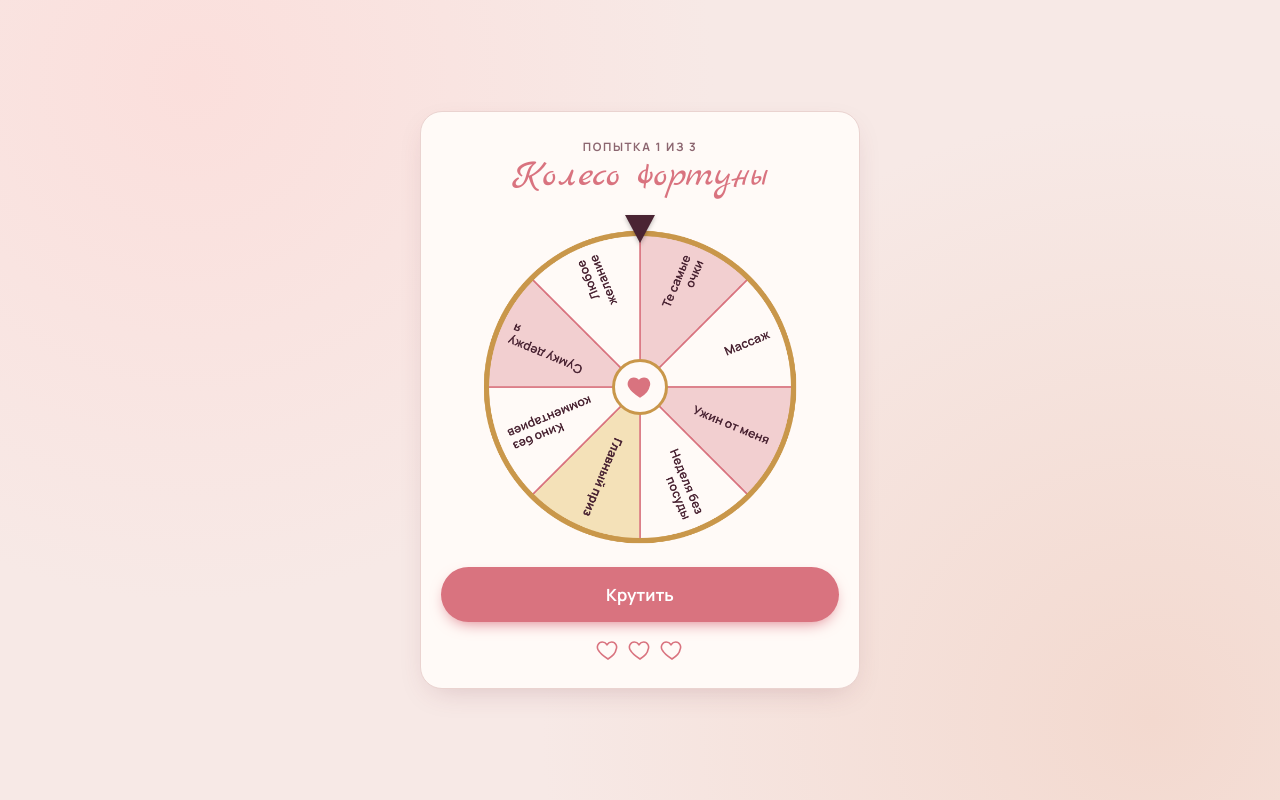
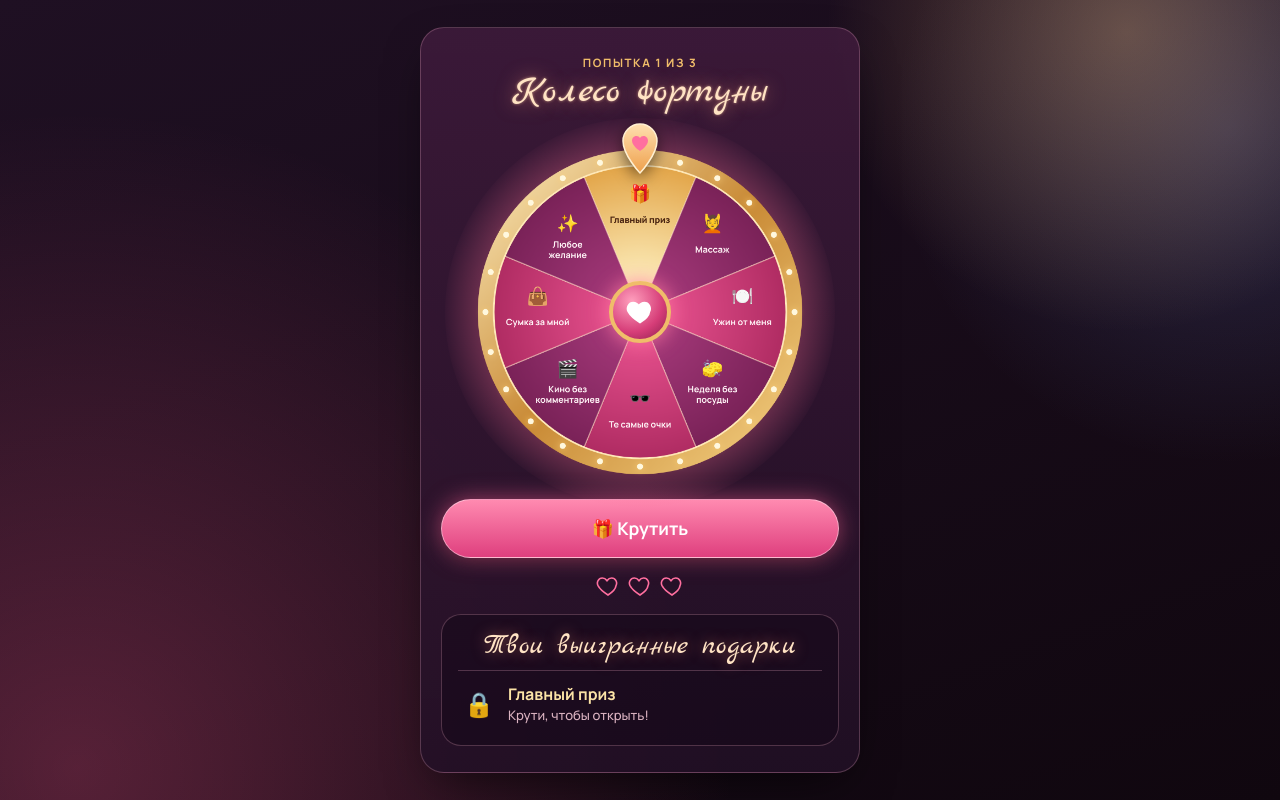
Before and after one commit to Roman-star777/birthday-wheel, a plain HTML site: page index.html in a window 1280 px wide. Both pictures are taken after a click on the button "Начать игру". Drawn offline with Linux system fonts and the light colour scheme.

Commit message:
Dark romantic restyle with glowing wheel and prizes panel
Co-Authored-By: Claude Sonnet 5.5 <noreply@anthropic.com>
Claude-Session: https://claude.ai/code/session_01KML9HxkX4CnSja3BnUJuji

```diff
--- a/index.html
+++ b/index.html
@@ -8,38 +8,40 @@
 <link rel="preconnect" href="https://fonts.googleapis.com">
 <link rel="stylesheet" href="https://fonts.googleapis.com/css2?family=Marck+Script&family=Manrope:wght@400;500;700;800&display=swap">
 <style>
-/* Layout: one phone-width column; a blush card with a big wheel in the middle. Single light look by choice. */
+/* Тёмная романтичная тема: светящееся колесо, золотой сектор сверху, панель выигранных подарков. Одна колонка под телефон. */
 :root{
-  color-scheme:light;
-  --bg:#f7e9e6; --paper:#fffaf7; --ink:#4a2433; --muted:#8c6670;
-  --rose:#d9737f; --rose-soft:#f2cfd0; --gold:#c9974a; --gold-soft:#f4e1b8; --peach:#f6dccb; --line:#ead3d0;
+  color-scheme:dark;
+  --bg:#150a18; --paper:#2a1431; --ink:#fdeef2; --muted:#dbb3c1;
+  --rose:#ff6f9f; --rose-soft:#5c2347; --gold:#f0bd6a; --gold-soft:#fbe3a6; --line:rgba(255,184,208,.24);
   --f-display:"Marck Script","Segoe Script",cursive;
   --f-body:"Manrope",system-ui,-apple-system,"Segoe UI",sans-serif;
 }
 *{box-sizing:border-box}
+html{background:#150a18}
 html,body{height:100%;margin:0}
-body{background:var(--bg);color:var(--ink);font-family:var(--f-body);font-size:16px;line-height:1.5;
+body{background-color:#150a18;color:var(--ink);font-family:var(--f-body);font-size:16px;line-height:1.5;
   padding:20px 16px;
   padding-left:max(16px,env(safe-area-inset-left,0px));padding-right:max(16px,env(safe-area-inset-right,0px));
   padding-top:max(20px,env(safe-area-inset-top,0px));padding-bottom:max(20px,env(safe-area-inset-bottom,0px));
-  background-image:radial-gradient(circle at 15% 10%,#fbdfdc 0,transparent 40%),radial-gradient(circle at 90% 90%,#f3d9cf 0,transparent 45%)}
+  background-image:radial-gradient(circle at 88% 4%,rgba(255,196,120,.30) 0,transparent 22%),radial-gradient(circle at 96% 16%,rgba(130,160,255,.20) 0,transparent 24%),radial-gradient(circle at 6% 96%,rgba(255,90,140,.28) 0,transparent 46%),linear-gradient(160deg,#1f1023,#10070f);
+  background-repeat:no-repeat;background-size:100% 100%}
 .app{max-width:440px;margin:0 auto;min-height:100%;display:flex;flex-direction:column;justify-content:center}
-.card{background:var(--paper);border-radius:22px;padding:26px 20px;box-shadow:0 10px 30px -12px rgba(120,50,70,.25);border:1px solid var(--line)}
-h1,h2{font-family:var(--f-display);font-weight:400;text-wrap:balance;margin:0;line-height:1.1}
-h1{font-size:3rem;color:var(--rose)}
-h2{font-size:2.4rem;color:var(--rose)}
-.eyebrow{font-size:.72rem;letter-spacing:.14em;text-transform:uppercase;color:var(--muted);font-weight:700}
+.card{background:linear-gradient(180deg,rgba(66,28,62,.80),rgba(34,16,38,.86));border-radius:24px;padding:26px 20px;box-shadow:0 18px 50px -18px rgba(0,0,0,.75);border:1px solid var(--line)}
+h1,h2{font-family:var(--f-display);font-weight:400;text-wrap:balance;margin:0;line-height:1.1;color:#ffe3c4;text-shadow:0 0 18px rgba(255,150,120,.6),0 0 3px rgba(255,210,170,.6)}
+h1{font-size:3rem}
+h2{font-size:2.4rem}
+.eyebrow{font-size:.72rem;letter-spacing:.14em;text-transform:uppercase;color:var(--gold);font-weight:700}
 p{margin:0}
 .stack{display:flex;flex-direction:column}
 .stack > * + *{margin-top:16px}
 .center{text-align:center}
 button{font:inherit;cursor:pointer;border:none}
 button:focus-visible{outline:3px solid var(--gold);outline-offset:2px}
-.btn{background:var(--rose);color:#fff;font-weight:700;padding:15px 22px;border-radius:999px;font-size:1.05rem;box-shadow:0 6px 16px -6px var(--rose);transition:transform .15s}
+.btn{background:linear-gradient(180deg,#ff8ab0,#df3f7e);color:#fff;font-weight:700;padding:15px 22px;border-radius:999px;font-size:1.1rem;border:1px solid rgba(255,225,235,.55);box-shadow:0 0 22px rgba(255,100,150,.55),0 8px 18px -8px rgba(0,0,0,.65);transition:transform .15s}
 .btn:active{transform:scale(.97)}
 .btn:disabled{opacity:.5;cursor:default}
 .btn-ghost{background:transparent;color:var(--muted);font-weight:600;padding:10px;font-size:.92rem;text-decoration:underline;text-underline-offset:3px;align-self:center}
-.sig{font-family:var(--f-display);font-size:1.6rem;color:var(--ink)}
+.sig{font-family:var(--f-display);font-size:1.6rem;color:#ffe3c4}
 
 /* attempts */
 .hearts{display:flex;justify-content:center}
@@ -47,34 +49,48 @@ button:focus-visible{outline:3px solid var(--gold);outline-offset:2px}
 .hearts span{width:24px;height:24px;display:block}
 
 /* wheel */
-.stack > .wheel-wrap{margin:30px auto 4px}
-.wheel-wrap{position:relative;width:100%;max-width:320px}
+.stack > .wheel-wrap{margin:34px auto 6px}
+.wheel-wrap{position:relative;z-index:0;width:100%;max-width:330px}
 .wheel-wrap::before{content:"";display:block;padding-top:100%}
+.wheel-wrap::after{content:"";position:absolute;left:-9%;top:-9%;right:-9%;bottom:-9%;border-radius:50%;background:radial-gradient(circle,rgba(255,110,150,.40) 52%,rgba(255,110,150,0) 72%);z-index:-1;pointer-events:none}
 .wheel-wrap canvas{position:absolute;top:0;left:0;width:100%;height:100%;display:block;transition:transform 5s cubic-bezier(.12,.75,.1,1)}
-.pointer{position:absolute;top:-12px;left:50%;transform:translateX(-50%);width:0;height:0;border-left:15px solid transparent;border-right:15px solid transparent;border-top:28px solid var(--ink);z-index:2;filter:drop-shadow(0 2px 2px rgba(0,0,0,.25))}
-.hub{position:absolute;top:50%;left:50%;width:56px;height:56px;transform:translate(-50%,-50%);border-radius:50%;background:var(--paper);border:3px solid var(--gold);display:flex;align-items:center;justify-content:center}
-.hub span{width:26px;height:26px;display:block}
+.pointer{position:absolute;top:-24px;left:50%;margin-left:-20px;width:40px;height:52px;z-index:3;filter:drop-shadow(0 4px 8px rgba(0,0,0,.55))}
+.pointer svg{display:block;width:100%;height:100%}
+.hub{position:absolute;top:50%;left:50%;width:62px;height:62px;margin:-31px 0 0 -31px;border-radius:50%;background:radial-gradient(circle at 35% 30%,#ff9fbd,#d63d78 60%,#8a1f4c);border:4px solid var(--gold);box-shadow:0 0 20px rgba(255,120,160,.85);display:flex;align-items:center;justify-content:center}
+.hub span{width:28px;height:28px;display:block}
+.hub path{fill:#fff;stroke:#fff}
+
+/* prizes panel */
+.panel{border:1px solid var(--line);border-radius:20px;padding:16px 16px 8px;background:rgba(18,7,22,.5);text-align:left}
+.panel h3{font-family:var(--f-display);font-weight:400;font-size:1.8rem;color:#ffe3c4;text-align:center;margin:0 0 8px;line-height:1.1;text-shadow:0 0 14px rgba(255,150,120,.5)}
+.row{display:flex;align-items:center;padding:11px 2px;border-top:1px solid var(--line)}
+.row .ic{flex:none;width:38px;font-size:1.5rem;text-align:center;line-height:1}
+.row .t{flex:1;min-width:0;margin:0 10px;font-weight:700}
+.row .t small{display:block;color:var(--muted);font-weight:500;font-size:.82rem}
+.row .ok{flex:none;color:var(--gold);font-weight:800;font-size:1.2rem}
+.row.locked .t{color:var(--gold-soft)}
 
 /* prize card */
-.overlay{position:fixed;top:0;right:0;bottom:0;left:0;background:rgba(74,36,51,.5);display:flex;align-items:center;justify-content:center;padding:20px 16px;padding:20px max(16px,env(safe-area-inset-right,0px)) 20px max(16px,env(safe-area-inset-left,0px));z-index:20;-webkit-backdrop-filter:blur(3px);backdrop-filter:blur(3px)}
-.coupon{width:100%;max-width:380px;background:var(--paper);border-radius:20px;overflow:hidden;animation:pop .45s cubic-bezier(.2,1.4,.4,1)}
+.overlay{position:fixed;top:0;right:0;bottom:0;left:0;background:rgba(10,4,14,.68);display:flex;align-items:center;justify-content:center;padding:20px 16px;padding:20px max(16px,env(safe-area-inset-right,0px)) 20px max(16px,env(safe-area-inset-left,0px));z-index:20;-webkit-backdrop-filter:blur(3px);backdrop-filter:blur(3px)}
+.coupon{--cp:#d9507f;width:100%;max-width:380px;background:#2a1431;border:1px solid var(--line);border-radius:20px;overflow:hidden;animation:pop .45s cubic-bezier(.2,1.4,.4,1);box-shadow:0 0 40px rgba(255,100,150,.35)}
+.coupon.jackpot{--cp:#e2a94d;box-shadow:0 0 50px rgba(255,200,100,.5)}
 @keyframes pop{from{transform:scale(.7);opacity:0}}
-.coupon .head{background:var(--rose);color:#fff;padding:18px 20px 22px;text-align:center}
-.coupon.jackpot .head{background:var(--gold)}
+.coupon .head{background:var(--cp);color:#fff;padding:18px 20px 22px;text-align:center}
+.coupon.jackpot .head{color:#3a1a10}
 .coupon .head .eyebrow{color:#fff3f3}
+.coupon.jackpot .head .eyebrow{color:#5a3216}
 .coupon .head h3{font-family:var(--f-display);font-weight:400;font-size:2.3rem;margin:4px 0 0;line-height:1.1;text-wrap:balance}
-.coupon .perf{height:18px;background:radial-gradient(circle at 9px 0,var(--rose) 8px,transparent 9px) repeat-x;background-size:18px 18px}
-.coupon.jackpot .perf{background-image:radial-gradient(circle at 9px 0,var(--gold) 8px,transparent 9px)}
+.coupon .perf{height:18px;background:radial-gradient(circle at 9px 0,var(--cp) 8px,transparent 9px) repeat-x;background-size:18px 18px}
 .coupon .body{padding:6px 22px 22px;display:flex;flex-direction:column;text-align:center}
 .coupon .body > * + *{margin-top:16px}
 
 /* wins list on the final screen */
 .wins{display:flex;flex-direction:column}
 .wins > * + *{margin-top:10px}
-.win{display:flex;align-items:flex-start;background:#fff;border:1px solid var(--line);border-radius:14px;padding:12px 14px;text-align:left}
+.win{display:flex;align-items:flex-start;background:rgba(255,255,255,.05);border:1px solid var(--line);border-radius:14px;padding:12px 14px;text-align:left}
 .win .ic{flex:none;width:34px;height:34px;margin-right:12px;border-radius:50%;background:var(--rose-soft);display:flex;align-items:center;justify-content:center}
 .win .ic span{width:18px;height:18px;display:block}
-.win.jackpot .ic{background:var(--gold-soft)}
+.win.jackpot .ic{background:#6b4a1f}
 .win div{min-width:0}
 .win small{color:var(--muted);display:block}
 
@@ -84,7 +100,7 @@ button:focus-visible{outline:3px solid var(--gold);outline-offset:2px}
 .pop{position:fixed;left:50%;bottom:0;z-index:25;pointer-events:none;opacity:0;transform:translate(-50%,110%);transition:transform .5s cubic-bezier(.3,1.4,.5,1),opacity .35s}
 .pop.in{opacity:1;transform:translate(-50%,-7vh) rotate(-2deg)}
 .pop.out{opacity:0;transform:translate(-50%,-7vh) rotate(-2deg) scale(.9)}
-.pop video{display:block;width:auto;height:auto;max-width:62vw;max-height:60vh;border-radius:18px;border:4px solid var(--paper);background:#fff;box-shadow:0 18px 40px -10px rgba(74,36,51,.55)}
+.pop video{display:block;width:auto;height:auto;max-width:62vw;max-height:60vh;border-radius:18px;border:4px solid var(--gold);background:#000;box-shadow:0 0 40px rgba(255,120,160,.55),0 18px 40px -10px rgba(0,0,0,.7)}
 .hero-start{width:150px;margin:0 auto -6px;animation:bob 2.4s ease-in-out infinite}
 @keyframes bob{50%{transform:translateY(-6px) rotate(-2deg)}}
 @media (prefers-reduced-motion:reduce){*{animation:none!important;transition:none!important}}
@@ -114,16 +130,17 @@ const CONFIG = {
   intro: "Сегодня твой день рождения. Цветы я купил, но романтик из меня никакой, поэтому остальное придётся выигрывать. Правила простые: крутишь колесо и забираешь выигрыш. Колесо абсолютно честное. Почти.",
 
   // Сектора колеса, по часовой стрелке, начиная сверху. jackpot — номер золотого сектора.
-  sectors: ["Те самые очки","Массаж","Ужин от меня","Неделя без посуды","Главный приз","Кино без комментариев","Сумку держу я","Любое желание"],
-  jackpot: 4,
+  sectors: ["Главный приз","Массаж","Ужин от меня","Неделя без посуды","Те самые очки","Кино без комментариев","Сумка за мной","Любое желание"],
+  icons:   ["🎁","💆","🍽️","🧽","🕶️","🎬","👜","✨"],
+  jackpot: 0,
 
   // Что выпадает при каждом вращении, по порядку. sector — номер сектора выше (счёт с 0), clip — номер мем-ролика из clips.js (счёт с 0).
   spins: [
     { sector:1, clip:0, title:"Массаж 30 минут",
       text:"Действует сегодня. Первые 15 минут считаются разминкой." },
-    { sector:0, clip:1, title:"Те самые очки",
+    { sector:4, clip:1, title:"Те самые очки",
       text:"Теперь можно прятать глаза от солнца и делать вид, что не слышишь мои шутки." },
-    { sector:4, clip:2, title:"Главный приз",
+    { sector:0, clip:2, title:"Главный приз",
       text:"Нет, это не шутка. Он не помещается в телефон и уже ждёт тебя в реальной жизни. С днём рождения!" }
   ]
 };
@@ -164,10 +181,11 @@ function renderWheel(){
   const sectorsCount = CONFIG.sectors.length;
   $app.innerHTML = `<div class="card stack center">
     <div><p class="eyebrow">Попытка ${state.n+1} из ${TOTAL}</p><h2>Колесо фортуны</h2></div>
-    <div class="wheel-wrap"><div class="pointer"></div><canvas id="wheel" width="600" height="600" aria-label="Колесо с ${sectorsCount} секторами"></canvas>
+    <div class="wheel-wrap"><div class="pointer"><svg viewBox="0 0 40 52" aria-hidden="true"><defs><linearGradient id="pg" x1="0" y1="0" x2="0" y2="1"><stop offset="0" stop-color="#ffe0b0"/><stop offset="1" stop-color="#eea04c"/></linearGradient></defs><path d="M20 50C20 50 3 32 3 18a17 17 0 0 1 34 0c0 14-17 32-17 32z" fill="url(#pg)" stroke="#fff0d2" stroke-width="1.5"/><path d="M20 28s-8-4.8-8-10.2C12 14.6 14.4 13 16.5 13c1.5 0 2.8.8 3.5 2 .7-1.2 2-2 3.5-2C25.6 13 28 14.6 28 17.8 28 23.2 20 28 20 28z" fill="#ff6f9f"/></svg></div><canvas id="wheel" width="600" height="600" aria-label="Колесо с ${sectorsCount} секторами"></canvas>
       <div class="hub"><span>${heart(true)}</span></div></div>
-    <button class="btn" id="spin">Крутить</button>
-    ${attemptHearts()}</div>`;
+    <button class="btn" id="spin">🎁 Крутить</button>
+    ${attemptHearts()}
+    ${panelHTML()}</div>`;
   const cv = document.getElementById("wheel");
   rot = 0;
   drawWheel(cv);
@@ -175,22 +193,42 @@ function renderWheel(){
   document.getElementById("spin").onclick = ()=>spin(cv);
 }
 
+function panelHTML(){
+  let rows = "";
+  for(let i=0;i<state.n;i++){ const sp = CONFIG.spins[i];
+    rows += `<div class="row"><span class="ic">${CONFIG.icons[sp.sector]}</span><span class="t">${esc(sp.title)}</span><span class="ok">✓</span></div>`; }
+  if(!CONFIG.spins.slice(0,state.n).some(isJackpot))
+    rows += `<div class="row locked"><span class="ic">🔒</span><span class="t">Главный приз<small>Крути, чтобы открыть!</small></span></div>`;
+  return `<div class="panel"><h3>Твои выигранные подарки</h3>${rows}</div>`;
+}
+
 function drawWheel(cv){
-  const ctx = cv.getContext("2d"), n = CONFIG.sectors.length, seg = Math.PI*2/n;
-  const css = getComputedStyle(document.documentElement), tok = k=>css.getPropertyValue(k).trim();
+  const ctx = cv.getContext("2d"), n = CONFIG.sectors.length, seg = Math.PI*2/n, R = 266;
+  const pal = [["#e8528f","#b02c63"],["#a63a7b","#7a2258"]];
   ctx.setTransform(1,0,0,1,300,300);
   ctx.clearRect(-300,-300,600,600);
   for(let k=0;k<n;k++){
-    const a0 = -Math.PI/2 + k*seg;
-    ctx.beginPath(); ctx.moveTo(0,0); ctx.arc(0,0,288,a0,a0+seg); ctx.closePath();
-    ctx.fillStyle = k===CONFIG.jackpot ? tok("--gold-soft") : (k%2 ? tok("--paper") : tok("--rose-soft"));
-    ctx.fill();
-    ctx.strokeStyle = tok("--rose"); ctx.lineWidth = 3; ctx.stroke();
-    ctx.save(); ctx.rotate(a0+seg/2); ctx.textAlign="right"; ctx.fillStyle = tok("--ink");
-    ctx.font = (k===CONFIG.jackpot?"800":"700")+" 23px Manrope, system-ui, sans-serif";
-    wrapText(ctx, CONFIG.sectors[k], 262, 0, 160, 26); ctx.restore();
+    const a0 = -Math.PI/2 + k*seg - seg/2, jp = k===CONFIG.jackpot;
+    const g = ctx.createRadialGradient(0,0,40,0,0,R);
+    if(jp){ g.addColorStop(0,"#fff3c4"); g.addColorStop(1,"#e3a64a"); }
+    else { const c = pal[k%2]; g.addColorStop(0,c[0]); g.addColorStop(1,c[1]); }
+    ctx.beginPath(); ctx.moveTo(0,0); ctx.arc(0,0,R,a0,a0+seg); ctx.closePath();
+    ctx.fillStyle = g; ctx.fill();
+    ctx.strokeStyle = "rgba(255,225,200,.5)"; ctx.lineWidth = 2; ctx.stroke();
+    const am = a0+seg/2, tx = Math.cos(am)*186, ty = Math.sin(am)*186;   // подписи стоят прямо, не вверх ногами
+    ctx.textAlign = "center"; ctx.fillStyle = "#fff"; ctx.font = "32px 'Apple Color Emoji','Segoe UI Emoji',sans-serif";
+    ctx.fillText(CONFIG.icons[k], tx, ty-18);
+    ctx.fillStyle = jp ? "#4a2410" : "#fff3f6";
+    ctx.font = (jp?"800":"700")+" 16px Manrope, system-ui, sans-serif";
+    wrapText(ctx, CONFIG.sectors[k], tx, ty+16, 118, 19);
   }
-  ctx.beginPath(); ctx.arc(0,0,288,0,Math.PI*2); ctx.lineWidth=10; ctx.strokeStyle=tok("--gold"); ctx.stroke();
+  const rg = ctx.createLinearGradient(-300,-300,300,300);
+  rg.addColorStop(0,"#fff1c4"); rg.addColorStop(.5,"#c98a35"); rg.addColorStop(1,"#f8d78a");
+  ctx.beginPath(); ctx.arc(0,0,281,0,Math.PI*2); ctx.lineWidth = 28; ctx.strokeStyle = rg; ctx.stroke();
+  ctx.beginPath(); ctx.arc(0,0,R,0,Math.PI*2); ctx.lineWidth = 3; ctx.strokeStyle = "#ffe9b8"; ctx.stroke();
+  ctx.shadowColor = "#ffd27a"; ctx.shadowBlur = 14; ctx.fillStyle = "#fff8de";
+  for(let b=0;b<24;b++){ const a = b*Math.PI*2/24; ctx.beginPath(); ctx.arc(Math.cos(a)*281, Math.sin(a)*281, 5.5, 0, Math.PI*2); ctx.fill(); }
+  ctx.shadowBlur = 0;
 }
 function wrapText(ctx, text, x, y, maxW, lh){
   const words = text.split(" "), lines=[]; let line="";
@@ -205,7 +243,7 @@ function spin(cv){
   ensurePops(); unlockClips();
   const sp = CONFIG.spins[state.n], n = CONFIG.sectors.length, segDeg = 360/n;
   const jitter = (Math.random()-.5)*segDeg*.6;                       // stop at a random spot inside the sector
-  const land = ((360 - (sp.sector+.5)*segDeg + jitter) % 360 + 360) % 360;
+  const land = ((360 - sp.sector*segDeg + jitter) % 360 + 360) % 360;
   const delta = (land - (rot%360) + 360) % 360;
   rot += 360*5 + delta;
   cv.style.transform = `rotate(${rot}deg)`;
```
